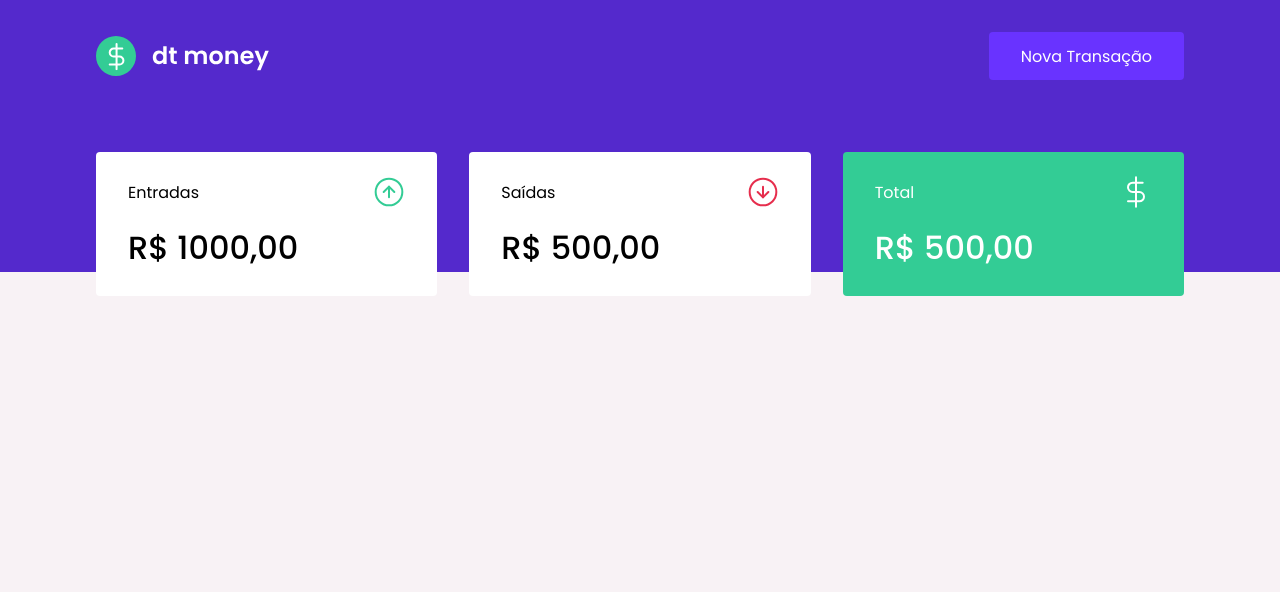
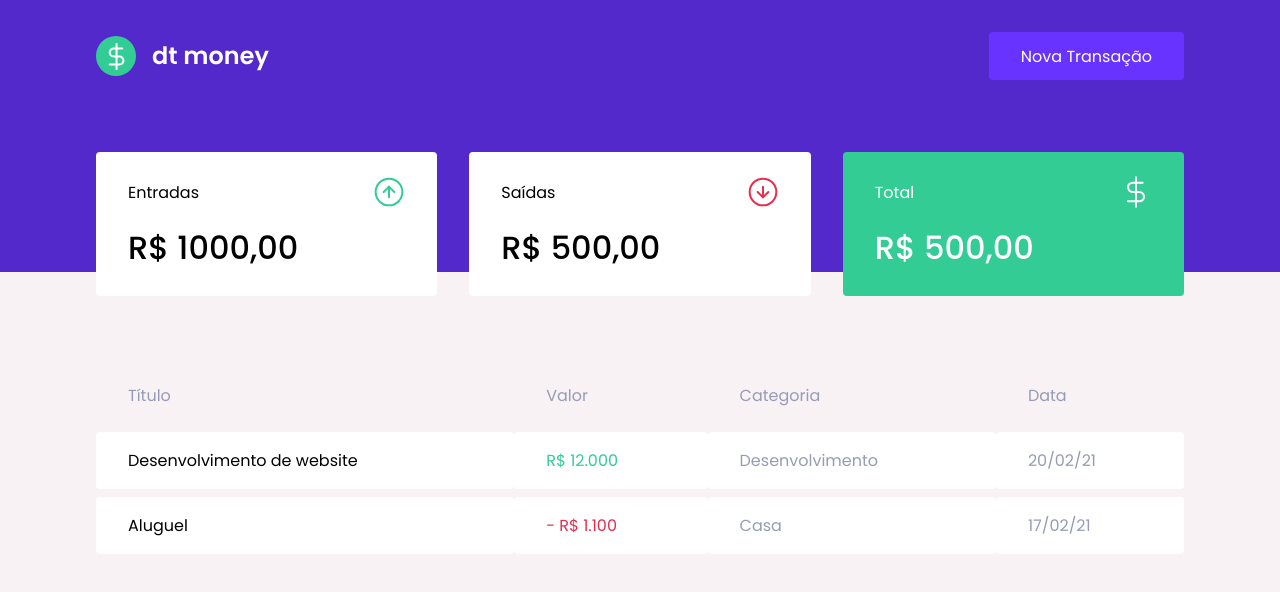
Before and after one commit to wrspada02/chapterll_reactIgnite, a React (Create React App) app: page / in a window 1280 px wide. Shown: the top 592 px of the page. Built offline with nearby package versions, Linux system fonts and the light colour scheme.

Commit message:
finished structure and style component TransactionsTable

```diff
--- a/src/components/Dashboard/index.tsx
+++ b/src/components/Dashboard/index.tsx
@@ -1,11 +1,13 @@
 
     import { Container } from "./styles";
     import { Summary } from "../Summary";
+    import { TransactionsTable } from "../TransactionsTable";
 
     export function Dashboard(){
         return(
             <Container>
                 <Summary/>
+                <TransactionsTable/>
             </Container>
         );
     }
--- /dev/null
+++ b/src/components/TransactionsTable/index.tsx
@@ -0,0 +1,34 @@
+
+    import { Container } from "./styles";
+
+    export function TransactionsTable(){
+        return(
+            <Container>
+                <table>
+                    <thead>
+                        <tr>
+                            <th>Título</th>
+                            <th>Valor</th>
+                            <th>Categoria</th>
+                            <th>Data</th>
+                        </tr>
+                    </thead>
+
+                    <tbody>
+                        <tr>
+                            <td>Desenvolvimento de website</td>
+                            <td className="deposit">R$ 12.000</td>
+                            <td>Desenvolvimento</td>
+                            <td>20/02/21</td>
+                        </tr>
+                        <tr>
+                            <td>Aluguel</td>
+                            <td className="withdraw">- R$ 1.100</td>
+                            <td>Casa</td>
+                            <td>17/02/21</td>
+                        </tr>
+                    </tbody>
+                </table>
+            </Container>
+        );
+    }
--- /dev/null
+++ b/src/components/TransactionsTable/styles.ts
@@ -0,0 +1,39 @@
+
+    import styled from "styled-components";
+
+    export const Container = styled.div`
+        margin-top: 4rem;
+
+        table{
+            width: 100%;
+            border-spacing: 0 0.5rem;
+
+            th{
+                color: var(--text-body);
+                font-weight: 400;
+                padding: 1rem 2rem;
+                text-align: left;
+                line-height: 1.5rem;
+            }
+
+            td{
+                padding: 1rem 2rem;
+                border: 0;
+                background: var(--shape);
+                color: var(--text-body);
+                border-radius: 0.25rem;
+
+                &:first-child{
+                    color: var(--text-title);
+                }
+
+                &.deposit{
+                    color: var(--green);
+                }
+
+                &.withdraw{
+                    color: var(--red);
+                }
+            }
+        }
+    `;
```
